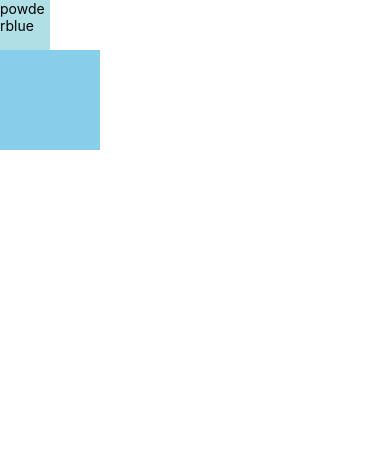
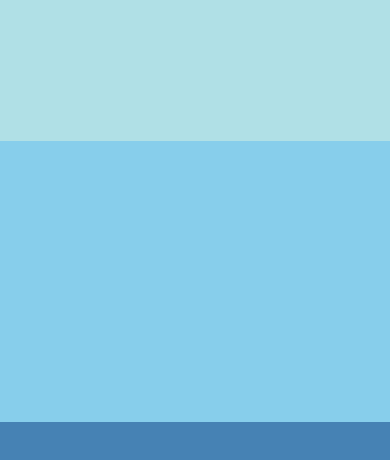
Before and after one commit to konchanSS/react-native-tutorial, a React Native app: screen / in a window 390 px wide. Shown: the top 460 px of the page. Built offline with nearby package versions, Linux system fonts and the light colour scheme.

Commit message:
Height and Width lesson 2

```diff
--- a/App.js
+++ b/App.js
@@ -4,11 +4,10 @@
 export default class FixedDimensionsBasics extends Component {
   render() {
     return (
-      <View >
-        <View style={{width: 50, height:  50, backgroundColor: 'powderblue'}}>
-          <Text>powderblue</Text>
-        </View>
-        <View style={{width: 100, height: 100, backgroundColor: 'skyblue'}} />
+      <View style={{flex:1}}>
+        <View style={{flex:1, backgroundColor: 'powderblue'}} />
+        <View style={{flex:2, backgroundColor: 'skyblue'}} />
+        <View style={{flex:3, backgroundColor: 'steelblue'}} />
       </View>
     );
   }
```
